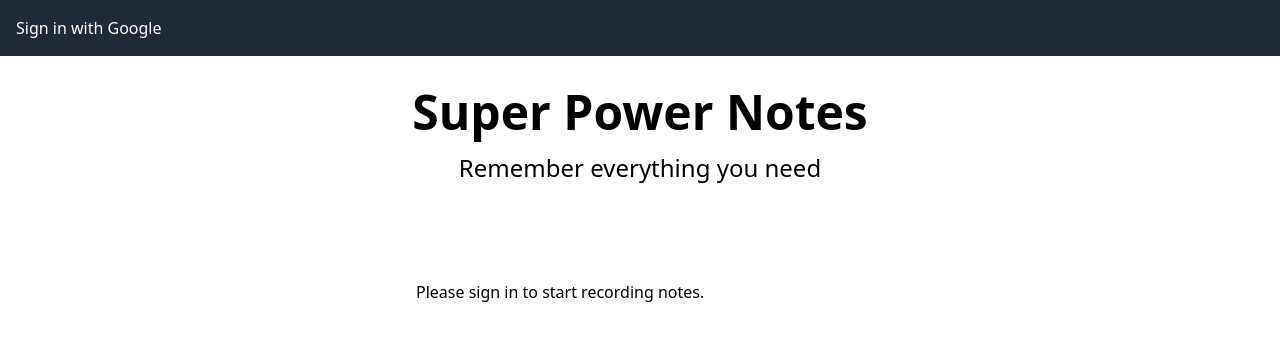
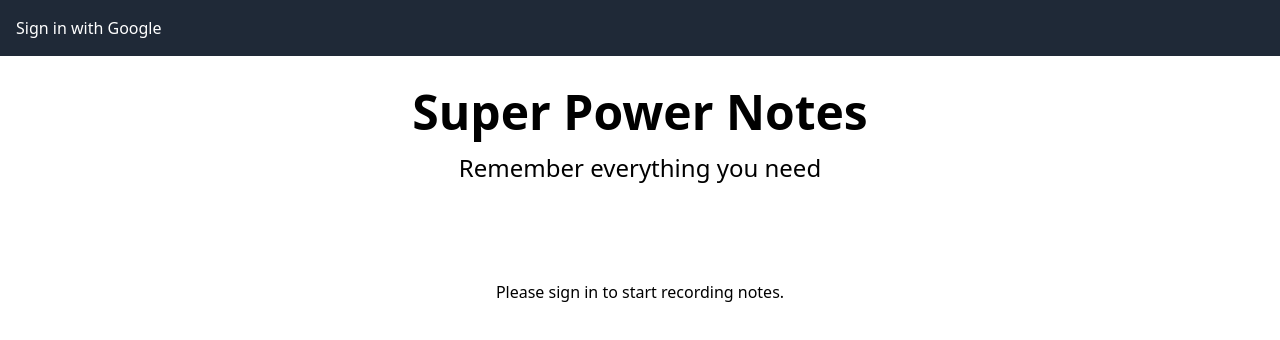
Before and after one commit to mirkobozzetto/superpowernotes, a Next.js app: page / in a window 1280 px wide. Shown: the top 340 px of the page. Built offline with nearby package versions, Linux system fonts and the light colour scheme; no server answers.

Commit message:
feat: enhance dynamic audio recorder component by centering the sign-in prompt for improved user experience and clarity

```diff
--- a/src/components/recorder/DynamicAudioRecorder.tsx
+++ b/src/components/recorder/DynamicAudioRecorder.tsx
@@ -17,7 +17,11 @@ export default function DynamicAudioRecorder({
 
   return (
     <>
-      {currentSession?.user ? <AudioRecorder /> : <p>Please sign in to start recording notes.</p>}
+      {currentSession?.user ? (
+        <AudioRecorder />
+      ) : (
+        <p className="text-center">Please sign in to start recording notes.</p>
+      )}
     </>
   );
 }
```
